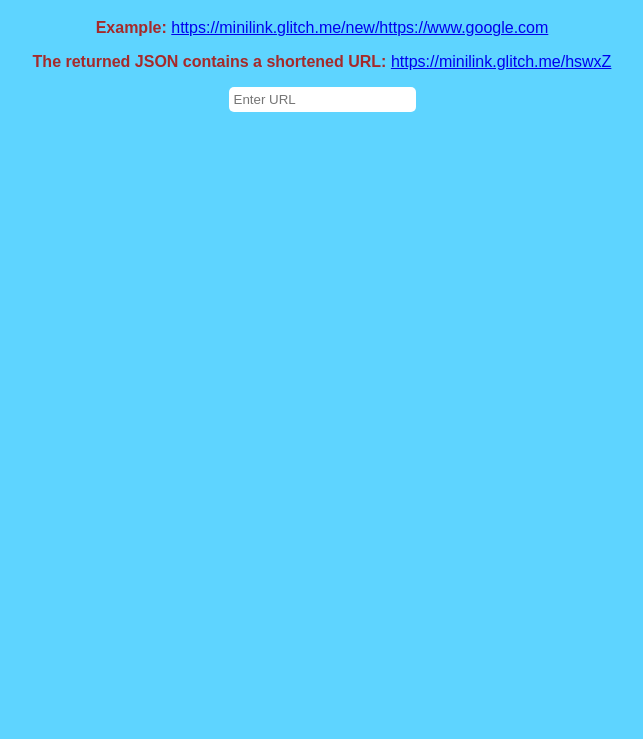
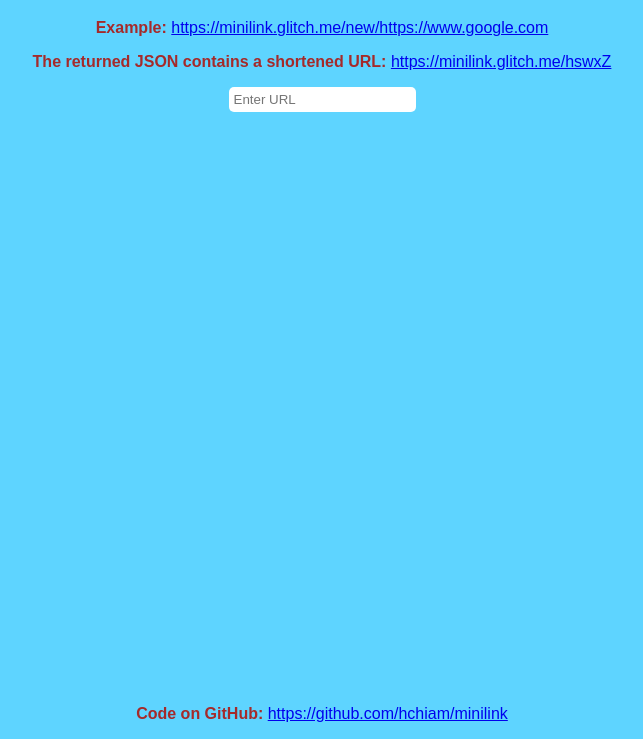
Before and after one commit to hchiam/minilink, a website: page views/index.html in a window 1280 px wide. Shown: the part 61-800 px from the top of the page, without its empty margins (318-961 px from the left). Drawn offline with Linux system fonts and the light colour scheme.

Commit message:
link to github repo in footer

```diff
--- a/public/style.css
+++ b/public/style.css
@@ -17,3 +17,10 @@ input:focus,
 button:hover {
   background: gold;
 }
+
+footer {
+  position: fixed;
+  left: 0;
+  bottom: 0;
+  width: 100%;
+}
--- a/views/index.html
+++ b/views/index.html
@@ -24,5 +24,10 @@
     <p>
       <button id="shorten-url" style="visibility:hidden" onclick="shortenURL()">Shorten URL</button>
     </p>
+    <footer>
+      <p><b>Code on GitHub: </b>
+        <a href="https://github.com/hchiam/minilink" target="_blank">https://github.com/hchiam/minilink</a>
+      </p>
+    </footer>
   </body>
 </html>
```
